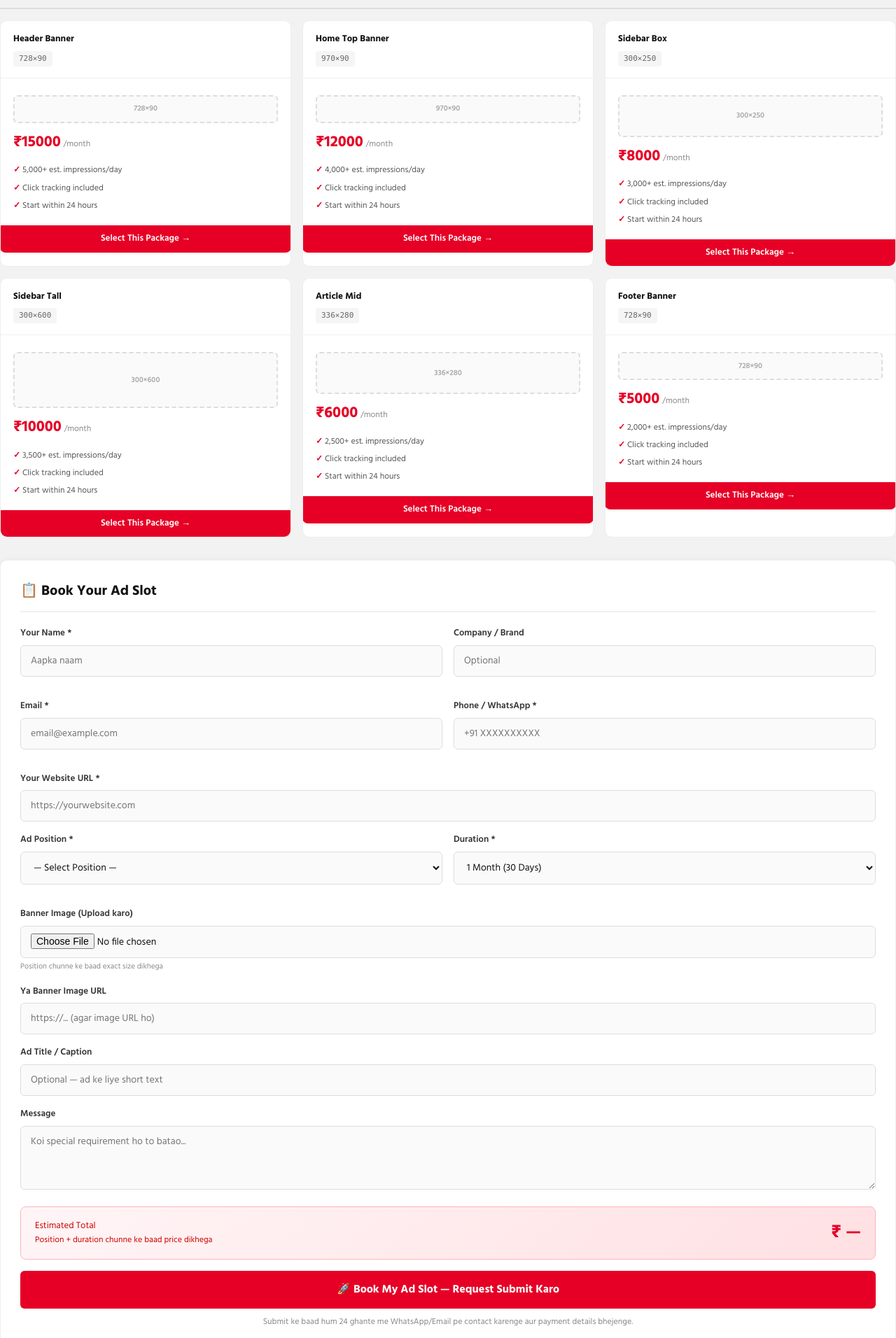
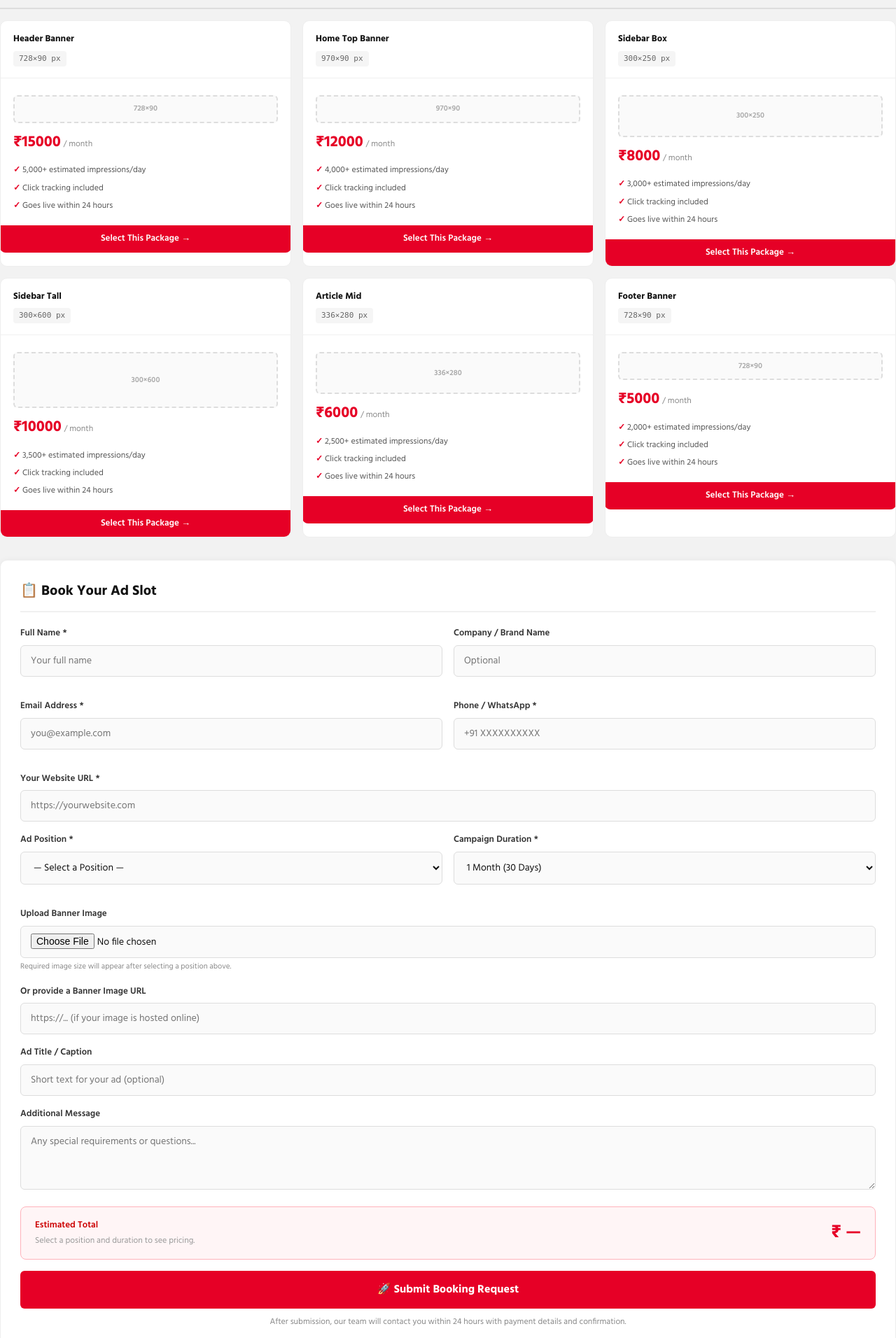
Before and after one commit to pkoffice1994/indianews, a Django app: page /advertise/ in a window 1280 px wide. Shown: the part 688-2600 px from the top of the page at 70% size. Run offline with Django 4.2, Linux system fonts and the light colour scheme; data comes from the database, SQL or seed files in the repository; data that the repository does not hold is empty; some web fonts are replaced.

Commit message:
Advertise page: full English, no Hindi/Hinglish

```diff
--- a/templates/news/advertise.html
+++ b/templates/news/advertise.html
@@ -37,20 +37,23 @@
 .form-group label{display:block;font-size:13px;font-weight:600;color:#333;margin-bottom:6px}
 .form-group input,.form-group select,.form-group textarea{width:100%;padding:10px 14px;border:1.5px solid #ddd;border-radius:6px;font-size:14px;font-family:inherit;background:#fafafa;color:#111;outline:none;transition:border .2s}
 .form-group input:focus,.form-group select:focus,.form-group textarea:focus{border-color:#e60026;background:#fff}
-.price-preview{background:linear-gradient(135deg,#fff5f6,#ffe0e3);border:1.5px solid #ffb3bb;border-radius:8px;padding:16px 20px;margin:16px 0;display:flex;justify-content:space-between;align-items:center}
-.pp-label{font-size:13px;color:#c00}
+.form-group .hint{font-size:11px;color:#888;margin-top:4px}
+.price-preview{background:#fff5f6;border:1.5px solid #ffb3bb;border-radius:8px;padding:16px 20px;margin:16px 0;display:flex;justify-content:space-between;align-items:center}
+.pp-label{font-size:13px;color:#c00;font-weight:600}
+.pp-sub{font-size:12px;color:#999;margin-top:2px}
 .pp-price{font-size:26px;font-weight:800;color:#e60026}
 .submit-btn{width:100%;padding:14px;background:#e60026;color:#fff;border:none;border-radius:6px;font-size:16px;font-weight:700;cursor:pointer;font-family:inherit;transition:background .2s}
 .submit-btn:hover{background:#c00020}
-.success-box{background:#e8f5e9;border:1.5px solid #66bb6a;border-radius:8px;padding:24px;text-align:center;display:none}
-.success-box h3{color:#2e7d32;font-size:20px;margin-bottom:8px}
-.size-preview{display:flex;align-items:center;justify-content:center;border:2px dashed #ddd;border-radius:6px;margin:8px 0 4px;font-size:11px;color:#aaa;font-weight:600;background:#fafafa}
+.success-box{background:#e8f5e9;border:1.5px solid #66bb6a;border-radius:8px;padding:28px;text-align:center}
+.success-box h3{color:#2e7d32;font-size:22px;margin-bottom:10px}
+.size-box{display:flex;align-items:center;justify-content:center;border:2px dashed #ddd;border-radius:6px;margin:8px 0 4px;font-size:11px;color:#aaa;font-weight:600;background:#fafafa}
+.contact-bar{background:#fff;border:1px solid #eee;border-radius:10px;padding:24px;margin-top:24px;text-align:center}
 </style>
 
 <!-- Hero -->
 <div class="adv-hero">
   <h1>📢 Advertise With India News</h1>
-  <p>Reach lakhs of readers daily — book your ad spot in minutes</p>
+  <p>Reach hundreds of thousands of readers every day — book your ad slot in minutes</p>
 </div>
 
 <!-- Stats -->
@@ -58,28 +61,28 @@
   <div class="stat-card"><div class="stat-num">5L+</div><div class="stat-lbl">Monthly Readers</div></div>
   <div class="stat-card"><div class="stat-num">12L+</div><div class="stat-lbl">Monthly Page Views</div></div>
   <div class="stat-card"><div class="stat-num">85%</div><div class="stat-lbl">Mobile Traffic</div></div>
-  <div class="stat-card"><div class="stat-num">6+</div><div class="stat-lbl">Ad Positions</div></div>
+  <div class="stat-card"><div class="stat-num">6</div><div class="stat-lbl">Ad Positions</div></div>
 </div>
 
 <!-- Packages -->
-<div class="sec-head"><h2>Ad Packages</h2></div>
+<div class="sec-head"><h2>Ad Packages &amp; Pricing</h2></div>
 <div class="pkg-grid" id="pkgGrid">
   {% for pkg in packages %}
-  <div class="pkg-card" onclick="selectPkg('{{pkg.position}}','{{pkg.name}}','{{pkg.size}}','{{pkg.price_30}}')">
+  <div class="pkg-card" onclick="selectPkg('{{pkg.position}}','{{pkg.name}}','{{pkg.size}}',{{pkg.price_30}})">
     <div class="pkg-head">
       <div class="pkg-pos">{{pkg.name}}</div>
-      <span class="pkg-size">{{pkg.size}}</span>
+      <span class="pkg-size">{{pkg.size}} px</span>
     </div>
     <div class="pkg-body">
-      <div class="size-preview" style="width:100%;height:{{pkg.preview_h}}px">{{pkg.size}}</div>
+      <div class="size-box" style="height:{{pkg.preview_h}}px">{{pkg.size}}</div>
       <div style="margin-top:10px">
         <span class="pkg-price">₹{{pkg.price_30|floatformat:0}}</span>
-        <span class="pkg-per">/month</span>
+        <span class="pkg-per"> / month</span>
       </div>
       <ul class="pkg-features">
-        <li>{{pkg.impressions}} est. impressions/day</li>
+        <li>{{pkg.impressions}} estimated impressions/day</li>
         <li>Click tracking included</li>
-        <li>Start within 24 hours</li>
+        <li>Goes live within 24 hours</li>
       </ul>
     </div>
     <div class="pkg-select-btn">Select This Package →</div>
@@ -92,9 +95,12 @@
   <h2>📋 Book Your Ad Slot</h2>
 
   {% if success %}
-  <div class="success-box" style="display:block">
+  <div class="success-box">
     <h3>✅ Booking Request Received!</h3>
-    <p>Hum 24 ghante me aapse contact karenge.<br>Phone/WhatsApp: <strong>{{ site.phone }}</strong></p>
+    <p style="color:#555;font-size:15px">We will contact you within 24 hours to confirm your booking and share payment details.</p>
+    {% if site.phone %}<p style="margin-top:10px;font-size:14px">WhatsApp / Phone: <strong>{{ site.phone }}</strong></p>{% endif %}
+    {% if site.email %}<p style="font-size:14px">Email: <strong>{{ site.email }}</strong></p>{% endif %}
+    <a href="/advertise/" style="display:inline-block;margin-top:16px;background:#e60026;color:#fff;padding:10px 24px;border-radius:6px;font-weight:600;font-size:14px">Book Another Ad</a>
   </div>
   {% else %}
 
@@ -103,19 +109,19 @@
 
     <div class="form-row">
       <div class="form-group">
-        <label>Your Name *</label>
-        <input type="text" name="client_name" required placeholder="Aapka naam">
+        <label>Full Name *</label>
+        <input type="text" name="client_name" required placeholder="Your full name">
       </div>
       <div class="form-group">
-        <label>Company / Brand</label>
+        <label>Company / Brand Name</label>
         <input type="text" name="company_name" placeholder="Optional">
       </div>
     </div>
 
     <div class="form-row">
       <div class="form-group">
-        <label>Email *</label>
-        <input type="email" name="client_email" required placeholder="email@example.com">
+        <label>Email Address *</label>
+        <input type="email" name="client_email" required placeholder="you@example.com">
       </div>
       <div class="form-group">
         <label>Phone / WhatsApp *</label>
@@ -132,69 +138,69 @@
       <div class="form-group">
         <label>Ad Position *</label>
         <select name="position" id="posSelect" onchange="updatePrice()" required>
-          <option value="">— Select Position —</option>
+          <option value="">— Select a Position —</option>
           {% for pkg in packages %}
-          <option value="{{pkg.position}}" data-price="{{pkg.price_30}}" data-name="{{pkg.name}}">{{pkg.name}} ({{pkg.size}})</option>
+          <option value="{{pkg.position}}" data-price="{{pkg.price_30}}">{{pkg.name}} ({{pkg.size}} px)</option>
           {% endfor %}
         </select>
       </div>
       <div class="form-group">
-        <label>Duration *</label>
+        <label>Campaign Duration *</label>
         <select name="duration_days" id="durSelect" onchange="updatePrice()" required>
           <option value="7">7 Days</option>
           <option value="15">15 Days</option>
           <option value="30" selected>1 Month (30 Days)</option>
-          <option value="90">3 Months (Best Value)</option>
+          <option value="90">3 Months — Best Value</option>
         </select>
       </div>
     </div>
 
     <div class="form-group">
-      <label>Banner Image (Upload karo)</label>
+      <label>Upload Banner Image</label>
       <input type="file" name="banner_image" accept="image/*">
-      <div style="font-size:11px;color:#888;margin-top:4px" id="sizeHint">Position chunne ke baad exact size dikhega</div>
+      <div class="hint" id="sizeHint">Required image size will appear after selecting a position above.</div>
     </div>
 
     <div class="form-group">
-      <label>Ya Banner Image URL</label>
-      <input type="url" name="banner_url" placeholder="https://... (agar image URL ho)">
+      <label>Or provide a Banner Image URL</label>
+      <input type="url" name="banner_url" placeholder="https://... (if your image is hosted online)">
     </div>
 
     <div class="form-group">
       <label>Ad Title / Caption</label>
-      <input type="text" name="ad_title" placeholder="Optional — ad ke liye short text">
+      <input type="text" name="ad_title" placeholder="Short text for your ad (optional)">
     </div>
 
     <div class="form-group">
-      <label>Message</label>
-      <textarea name="message" rows="3" placeholder="Koi special requirement ho to batao..."></textarea>
+      <label>Additional Message</label>
+      <textarea name="message" rows="3" placeholder="Any special requirements or questions..."></textarea>
     </div>
 
     <!-- Price Preview -->
     <div class="price-preview">
       <div>
         <div class="pp-label">Estimated Total</div>
-        <div style="font-size:12px;color:#c00" id="priceBreakdown">Position + duration chunne ke baad price dikhega</div>
+        <div class="pp-sub" id="priceBreakdown">Select a position and duration to see pricing.</div>
       </div>
       <div class="pp-price" id="priceDisplay">₹ —</div>
     </div>
-
     <input type="hidden" name="total_price" id="totalPriceInput" value="0">
 
-    <button type="submit" class="submit-btn">🚀 Book My Ad Slot — Request Submit Karo</button>
+    <button type="submit" class="submit-btn">🚀 Submit Booking Request</button>
     <p style="font-size:12px;color:#888;margin-top:10px;text-align:center">
-      Submit ke baad hum 24 ghante me WhatsApp/Email pe contact karenge aur payment details bhejenge.
+      After submission, our team will contact you within 24 hours with payment details and confirmation.
     </p>
   </form>
   {% endif %}
 </div>
 
-<!-- Contact -->
-<div style="background:#fff;border:1px solid #eee;border-radius:10px;padding:24px;margin-top:24px;text-align:center">
-  <h3 style="font-size:16px;margin-bottom:8px">📞 Direct Contact</h3>
+<!-- Contact Bar -->
+<div class="contact-bar">
+  <h3 style="font-size:16px;margin-bottom:8px">📞 Contact Us Directly</h3>
   <p style="color:#555;font-size:14px">
-    {% if site.phone %}<strong>Phone/WhatsApp:</strong> {{ site.phone }}&nbsp;&nbsp;|&nbsp;&nbsp;{% endif %}
+    {% if site.phone %}<strong>Phone / WhatsApp:</strong> {{ site.phone }}&nbsp;&nbsp;|&nbsp;&nbsp;{% endif %}
     {% if site.email %}<strong>Email:</strong> {{ site.email }}{% endif %}
+    {% if not site.phone and not site.email %}Contact details available in the admin panel.{% endif %}
   </p>
 </div>
 
@@ -202,37 +208,38 @@
 
 <script>
 const PRICES = {
-  header:         {30:15000,7:4000,15:8000,90:38000},
-  home_top:       {30:12000,7:3000,15:6000,90:30000},
-  sidebar_top:    {30:8000, 7:2000,15:4000,90:20000},
-  sidebar_bottom: {30:10000,7:2500,15:5000,90:25000},
-  in_content:     {30:6000, 7:1500,15:3000,90:15000},
-  footer:         {30:5000, 7:1200,15:2500,90:12000},
+  header:         {7:4000,  15:8000,  30:15000, 90:38000},
+  home_top:       {7:3000,  15:6000,  30:12000, 90:30000},
+  sidebar_top:    {7:2000,  15:4000,  30:8000,  90:20000},
+  sidebar_bottom: {7:2500,  15:5000,  30:10000, 90:25000},
+  in_content:     {7:1500,  15:3000,  30:6000,  90:15000},
+  footer:         {7:1200,  15:2500,  30:5000,  90:12000},
 };
 const SIZES = {
-  header:'728×90 px',home_top:'970×90 px',
-  sidebar_top:'300×250 px',sidebar_bottom:'300×600 px',
-  in_content:'336×280 px',footer:'728×90 px'
+  header:'728×90 px', home_top:'970×90 px',
+  sidebar_top:'300×250 px', sidebar_bottom:'300×600 px',
+  in_content:'336×280 px', footer:'728×90 px'
 };
+const DUR_LABEL = {7:'7 days',15:'15 days',30:'1 month',90:'3 months'};
 
 function updatePrice(){
   const pos = document.getElementById('posSelect').value;
   const dur = parseInt(document.getElementById('durSelect').value);
   if(!pos){
     document.getElementById('priceDisplay').textContent='₹ —';
-    document.getElementById('priceBreakdown').textContent='Position + duration chunne ke baad price dikhega';
+    document.getElementById('priceBreakdown').textContent='Select a position and duration to see pricing.';
     document.getElementById('totalPriceInput').value=0;
-    document.getElementById('sizeHint').textContent='Position chunne ke baad exact size dikhega';
+    document.getElementById('sizeHint').textContent='Required image size will appear after selecting a position above.';
     return;
   }
-  const price = PRICES[pos][dur] || 0;
+  const price = PRICES[pos][dur]||0;
   document.getElementById('priceDisplay').textContent='₹'+price.toLocaleString('en-IN');
-  document.getElementById('priceBreakdown').textContent=SIZES[pos]+' × '+dur+' days';
+  document.getElementById('priceBreakdown').textContent=SIZES[pos]+' × '+DUR_LABEL[dur];
   document.getElementById('totalPriceInput').value=price;
-  document.getElementById('sizeHint').textContent='Required size: '+SIZES[pos];
+  document.getElementById('sizeHint').textContent='Required banner size: '+SIZES[pos];
 }
 
-function selectPkg(pos, name, size, price){
+function selectPkg(pos,name,size,price){
   document.getElementById('posSelect').value=pos;
   document.getElementById('durSelect').value='30';
   updatePrice();
```
